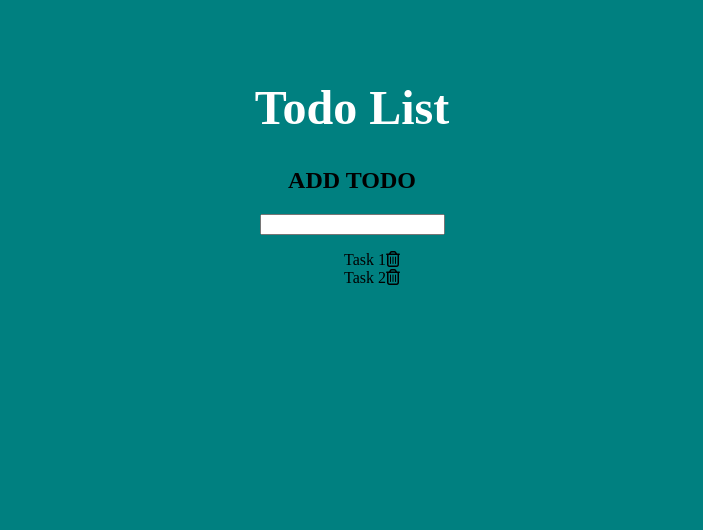
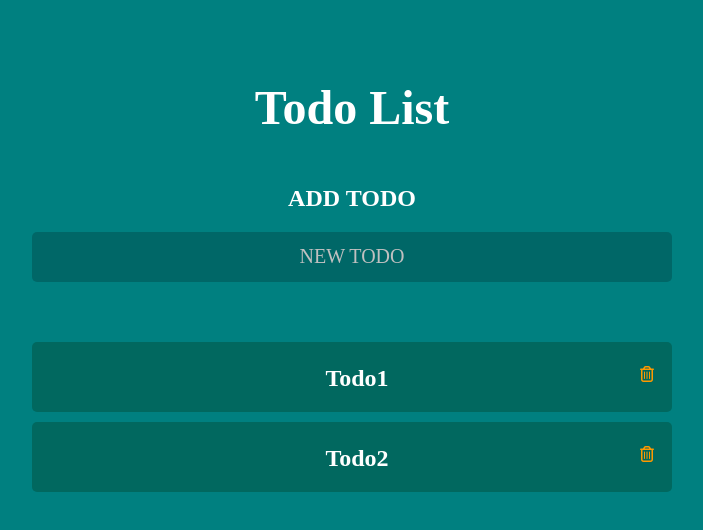
Before and after one commit to Rinasham/RareTECH-Todo-React, a React (Create React App) app: page / in a window 1280 px wide. Shown: the top 530 px of the page, without its empty margins (288-991 px from the left). Built offline with nearby package versions, Linux system fonts and the light colour scheme.

Commit message:
[fix] CRUD

```diff
--- a/src/App.css
+++ b/src/App.css
@@ -1,6 +1,7 @@
 .App {
   width: 50%;
   margin: 80px auto;
+  text-align: center;
 }
 
 .title {
@@ -8,6 +9,7 @@
   font-family: "Times New Roman", Times, serif;
   color: #fff;
   font-size: 48px;
+  margin-bottom: 50px;
 }
 
 .commonArea {
@@ -15,6 +17,65 @@
   margin: 40px auto;
 }
 
+.addTitle {
+  text-align: center;
+  color: #fff;
+}
+
+input[type="text"] {
+  color: white;
+  border: none;
+  background: rgba(0, 0, 0, 0.2);
+  width: 100%;
+  height: 50px;
+  padding: 10px;
+  box-sizing: border-box;
+  font-size: 20px;
+  font-family: "Times New Roman", Times, serif;
+  border-radius: 5px;
+  margin-bottom: 60px;
+}
+
+input[type="text"]::placeholder {
+  text-align: center;
+  color: #c0c0c0;
+}
+.list {
+  padding: 0;
+}
 ul {
+  list-style-type:none;
+  margin-block-start: 0em;
+  margin-block-end: 0em;
+  padding-inline-start: 0px;
+}
+.todo {
+  position: relative;
+  margin-bottom: 10px;
   list-style: none;
+  line-height: 1.5;
+  font-weight: bold;
+  background-color: rgba(3, 80, 63, 0.5);
+  border-radius: 5px;
+  padding: 10px;
+  height: 50px;
 }
+
+.task {
+  cursor: pointer;
+  display: block;
+  padding-top: 8px;
+  padding-left: 10px;
+  font-size: 24px;
+  font-family: "Times New Roman", Times, serif;
+  color: #fff;
+}
+
+.far {
+  cursor: pointer;
+  position: absolute;
+  top: 24px;
+  right: 10px;
+  width: 30px;
+  color: #ff9900;
+}
--- a/src/App.jsx
+++ b/src/App.jsx
@@ -1,23 +1,74 @@
 import './App.css';
+import React from 'react';
+
+const initTodo = [
+  {
+    id: 1,
+    title: "Todo1",
+  },
+  {
+    id: 2,
+    title: "Todo2",
+  }
+]
 
 export const App = () => {
+  /**
+   * State
+   */
+  const [inputTodo, setInputTodo] = React.useState('');
+  const [todoList, setTodoList] = React.useState(initTodo);
+  const onChangeTodoText = (event) => setInputTodo(event.target.value);
+  // idを設定
+  const [uniqueId, setUniqueId] = React.useState(todoList.length);
+
+  /**
+   * 関数
+   * @param {*} e
+   * @param {*} inputTodo
+   */
+  const onKeyDownAdd = (e) => {
+    if(e.key === "Enter" && inputTodo !== "") {
+      const newId = uniqueId + 1
+      e.preventDefault();
+      const newTodoArr = [...todoList, {
+        id: newId,
+        title:inputTodo,
+      }]
+      setTodoList(newTodoArr);
+      setInputTodo("");
+      setUniqueId(newId)
+      console.log(newTodoArr)
+      console.log(todoList)
+  }}
+
+  const onClickDelete= (index) => {
+    const newTodoArr = [...todoList];
+    newTodoArr.splice(index, 1);
+    setTodoList(newTodoArr);
+  }
+
   return(
     <div className="App">
       <h1 className="title">Todo List</h1>
       <section className="common-area">
-      <h2 className="add-title">ADD TODO</h2>
-      <input type="text" />
+        <h2 className="addTitle">ADD TODO</h2>
+        <input type="text" placeholder="NEW TODO"
+          value={inputTodo} onChange={onChangeTodoText}
+          onKeyDown={onKeyDownAdd}
+          />
       </section>
       <section className="common-area">
         <ul className="todo-list">
-        <li className="todo">
-          <span className="todo-task">Task 1</span>
-          <i className="far fa-trash-alt"></i>
+          {todoList.map((todo, index)=> {
+            return (
+              <li key={todo.id} className="todo">
+                <span className="task">{todo.title}</span>
+                <i className="far fa-trash-alt"
+                onClick={()=>onClickDelete(index)}></i>
               </li>
-        <li className="todo">
-          <span className="todo-task">Task 2</span>
-          <i className="far fa-trash-alt"></i>
-        </li>
+            )
+          })}
         </ul>
       </section>
     </div>
--- a/src/index.css
+++ b/src/index.css
@@ -5,7 +5,6 @@ body {
     sans-serif;
   -webkit-font-smoothing: antialiased;
   -moz-osx-font-smoothing: grayscale;
-  text-align: center;
   font-family: "Times New Roman", Times, serif;
   background-color: #008080;
 }
```
Lines whose indentation alone changed are shown as unchanged.
